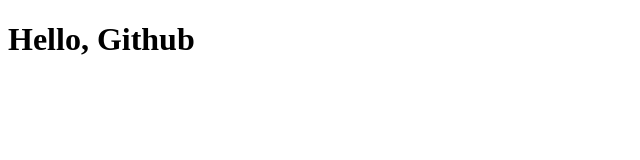
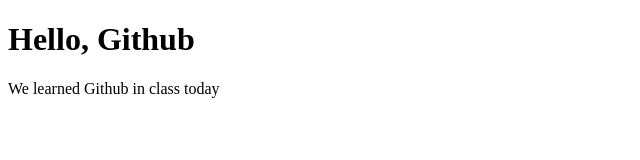
Before and after one commit to indiamack/learning-github, a plain HTML site: page index.html in a window 1280 px wide. Shown: the whole page, without its empty margins (0-640 px from the left). Drawn offline with Linux system fonts and the light colour scheme.

Commit message:
Adding p to index.html

```diff
--- a/index.html
+++ b/index.html
@@ -6,6 +6,7 @@
 
 <body>
   <h1> Hello, Github</h1>
+  <p>We learned Github in class today</p>
 </body>
 
 </html>
```
